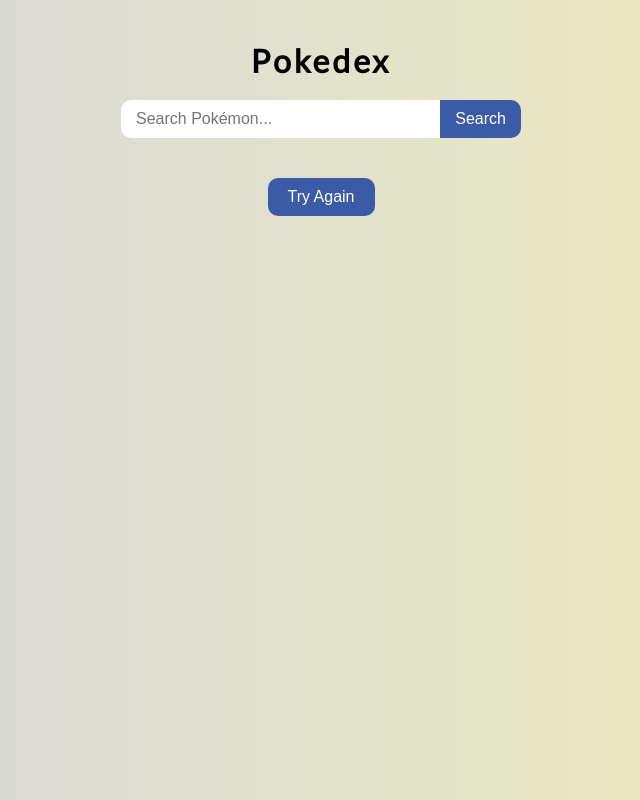
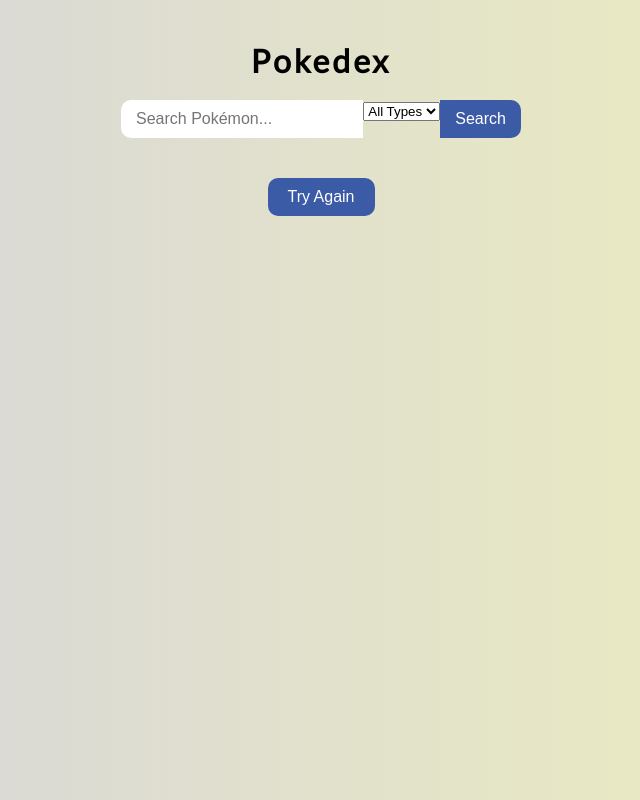
Before and after one commit to Mikermin/testt11111, a plain HTML site: page index.html in a window 1280 px wide. Shown: the whole page, without its empty margins (319-959 px from the left). Drawn offline with Linux system fonts and the light colour scheme; no server answers.

Commit message:
Update index.html

```diff
--- a/index.html
+++ b/index.html
@@ -10,6 +10,29 @@
     <h1>Pokedex</h1>
     <div class="search-container">
       <input type="text" id="search-input" placeholder="Search Pokémon...">
+      <div class="filter-container">
+        <select id="type-filter">
+          <option value="">All Types</option>
+          <option value="fire">Fire</option>
+          <option value="grass">Grass</option>
+          <option value="electric">Electric</option>
+          <option value="water">Water</option>
+          <option value="ground">Ground</option>
+          <option value="rock">Rock</option>
+          <option value="fairy">Fairy</option>
+          <option value="poison">Poison</option>
+          <option value="bug">Bug</option>
+          <option value="dragon">Dragon</option>
+          <option value="psychic">Psychic</option>
+          <option value="flying">Flying</option>
+          <option value="fighting">Fighting</option>
+          <option value="normal">Normal</option>
+          <option value="ghost">Ghost</option>
+          <option value="ice">Ice</option>
+          <option value="dark">Dark</option>
+          <option value="steel">Steel</option>
+        </select>
+      </div>
       <button id="search-button">Search</button>
     </div>
     <div class="poke-container" id="poke-container"></div>
```
